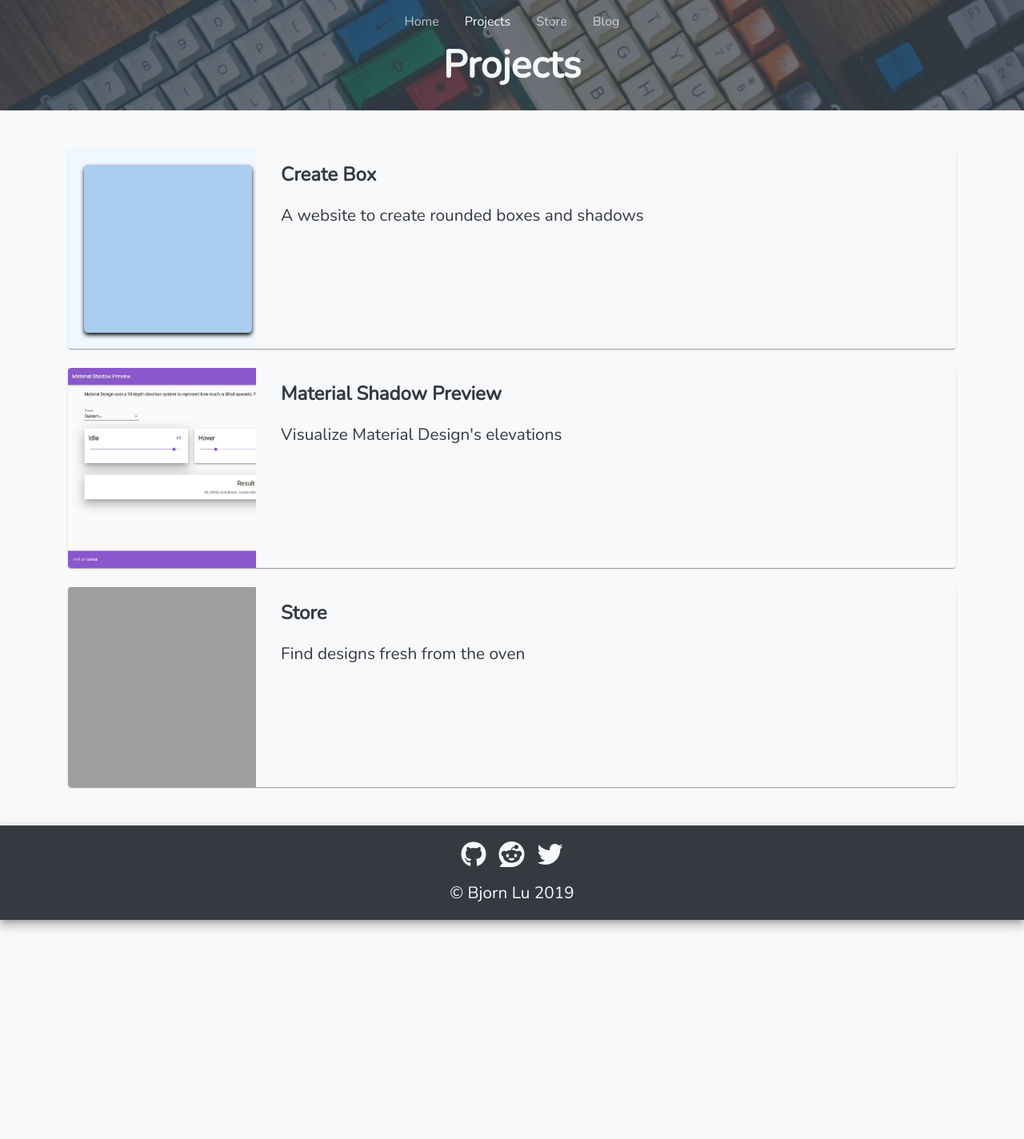
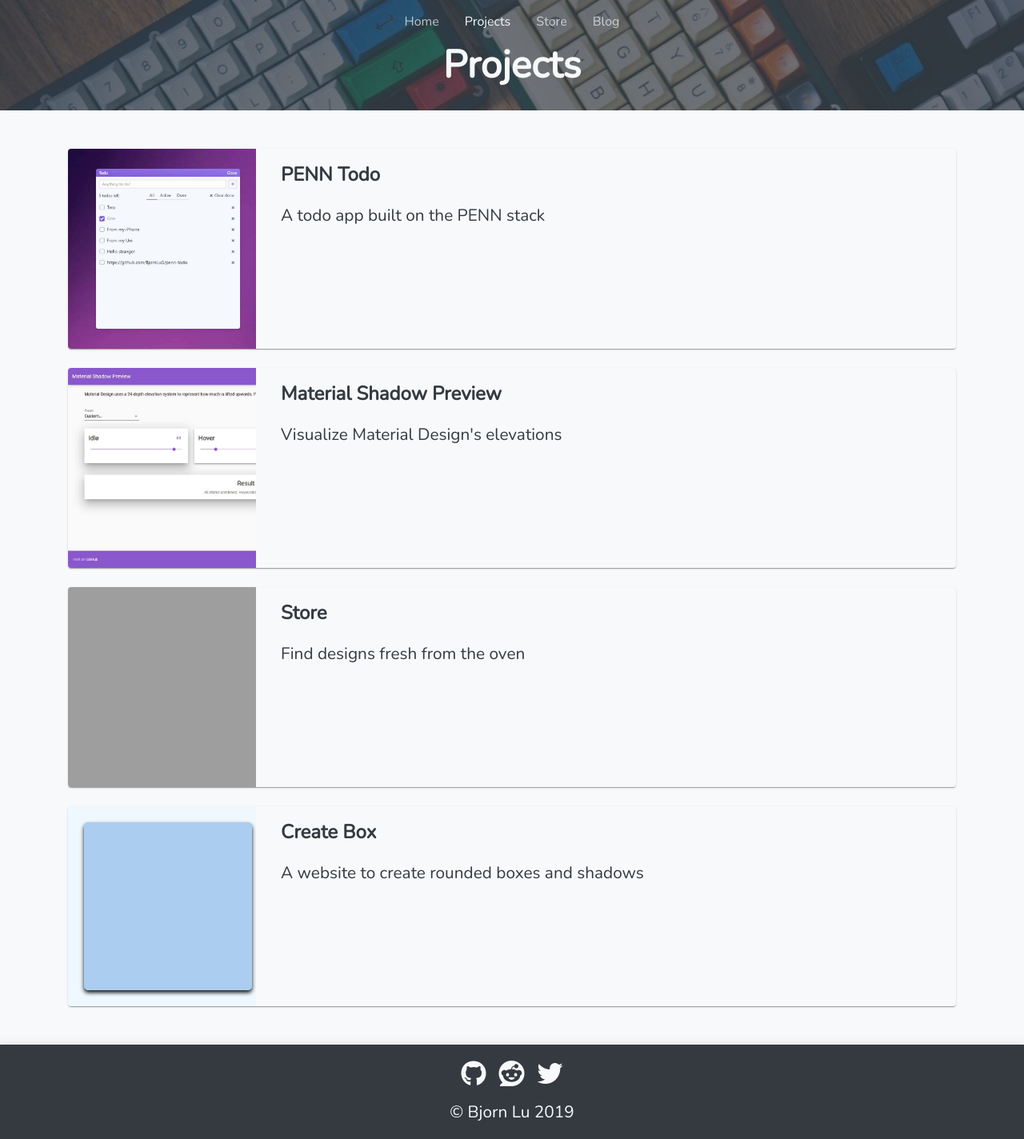
Before and after one commit to bluwy/website, a Jekyll site: the page built from projects/index.html, in a window 1280 px wide. Shown: the whole page at 80% size. Built offline with Jekyll 4.4.1, drawn with Linux system fonts in a browser that asks for light colours; nearby versions of some CDN libraries; grey boxes are pictures that could not be loaded.

Commit message:
Add PENN Todo project

```diff
--- a/_data/projects.yml
+++ b/_data/projects.yml
@@ -1,7 +1,7 @@
-- name: Create Box
-  desc: A website to create rounded boxes and shadows
-  src: /assets/images/create-box.png
-  link: /projects/create-box
+- name: PENN Todo
+  desc: A todo app built on the PENN stack
+  src: /assets/images/penn-todo.jpg
+  link: /projects/penn-todo
 - name: Material Shadow Preview
   desc: Visualize Material Design's elevations
   src: /assets/images/material-shadow-preview.jpg
@@ -10,3 +10,7 @@
   desc: Find designs fresh from the oven
   src: https://picsum.photos/id/810/250/250.jpg
   link: /projects/store
+- name: Create Box
+  desc: A website to create rounded boxes and shadows
+  src: /assets/images/create-box.png
+  link: /projects/create-box
```
Also changed, not shown: projects/penn-todo/index.html (added, +35 -0 lines), assets/images/penn-todo.jpg (added).
